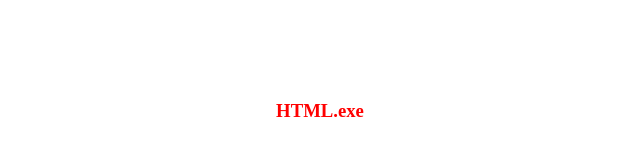
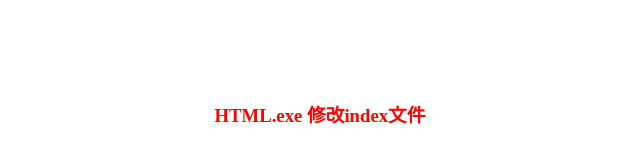
Before and after one commit to lb199771/pilishen.com, a plain HTML site: page index.html in a window 1280 px wide. Shown: the whole page, without its empty margins (320-960 px from the left). Drawn offline with Linux system fonts and the light colour scheme.

Commit message:
add new files

```diff
--- a/index.html
+++ b/index.html
@@ -5,6 +5,6 @@
 	<link rel="stylesheet" type="text/css" href="style.css">
 <head>
 <body>
-	<h3>HTML.exe</h3>
+	<h3>HTML.exe 修改index文件</h3>
 </body>
 </html>
```
